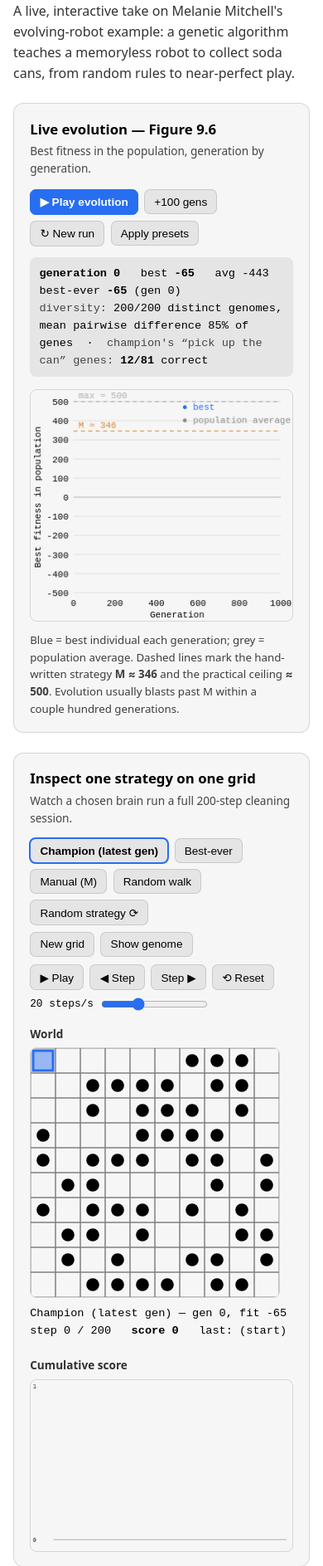
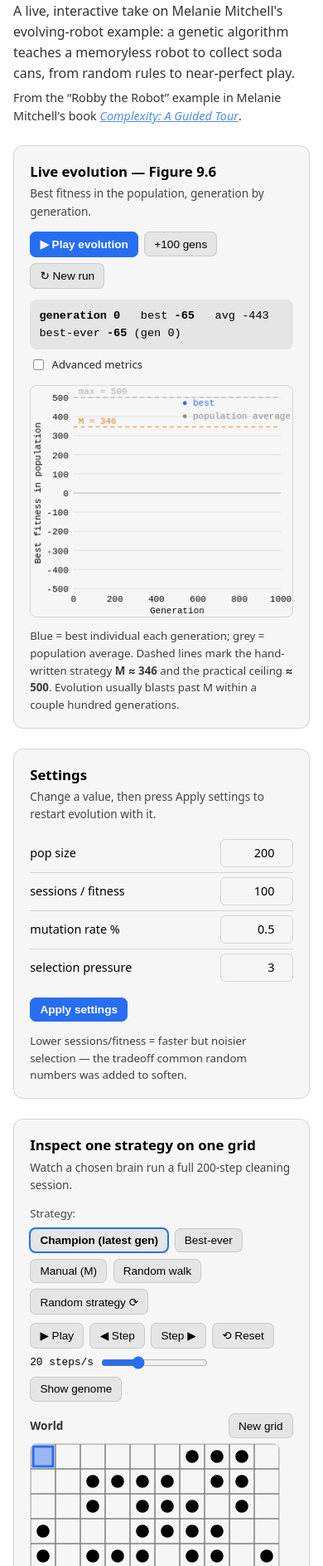
Before and after one commit to egilq137/evolving-robby-genetic-algorithm, a website built with Vite: page evolve.html in a window 390 px wide. Shown: the part 113-2000 px from the top of the page at 83% size. Built offline with nearby package versions, Linux system fonts and the light colour scheme.

Commit message:
Improve evolution page UX (Norman design pass)
- Link to Mitchell's "Complexity: A Guided Tour" under the intro
- Move the apply action into the Settings box as a discoverable primary
  "Apply settings" button; add a "✓ Applied" confirmation on click
- Progressive disclosure: keep generation/best/avg/best-ever always
  visible, tuck diversity + pairwise-difference + pick-up-gene metrics
  behind an "Advanced metrics" toggle
- Regroup the inspect controls: label the strategy row, move "New grid"
  next to the world grid, move "Show genome" to the transport row
- Drop the jumpy "last: ..." readout and reserve its space to stop reflow
- Layout: lower two-column breakpoint (900->760px) so Settings stays
  beside the evolution panel on more widths; when stacked, order Settings
  right under the evolution panel instead of below the inspect panel

Co-Authored-By: Claude Opus 4.8 <noreply@anthropic.com>

```diff
--- a/evolve.html
+++ b/evolve.html
@@ -46,17 +46,11 @@
       /* two-column teaching layout: stage (left) + sidebar (right) */
       .layout {
         display: grid;
-        grid-template-columns: minmax(0, 1fr) 322px;
+        grid-template-columns: minmax(0, 1fr) 300px;
         gap: 1.5rem;
         align-items: start;
         margin-top: 1.5rem;
       }
-      @media (max-width: 900px) {
-        .layout {
-          grid-template-columns: 1fr;
-        }
-      }
-
       .stage {
         display: flex;
         flex-direction: column;
@@ -67,6 +61,32 @@
         display: flex;
         flex-direction: column;
         gap: 1.5rem;
+      }
+      /* When there isn't room for two columns, stack everything into one — but
+         dissolve the stage/sidebar wrappers (display: contents) so all four cards
+         become direct items we can reorder. Settings then sits right under the
+         evolution panel instead of below the tall inspect panel. Placed after the
+         .stage/.sidebar base rules so display:contents wins on source order. */
+      @media (max-width: 760px) {
+        .layout {
+          grid-template-columns: 1fr;
+        }
+        .stage,
+        .sidebar {
+          display: contents;
+        }
+        .card--evolution {
+          order: 1;
+        }
+        .card--settings {
+          order: 2;
+        }
+        .card--inspect {
+          order: 3;
+        }
+        .card--explainer {
+          order: 4;
+        }
       }
 
       .card {
@@ -189,6 +209,7 @@
         font-family: ui-monospace, monospace;
         font-size: 0.85rem;
         margin-top: 0.5rem;
+        min-height: 3.4em; /* reserve room for the two-line readout so it never reflows */
       }
 
       /* presets */
@@ -276,12 +297,18 @@
         genetic algorithm teaches a memoryless robot to collect soda cans, from
         random rules to near-perfect play.
       </p>
+      <p class="intro" style="margin-top: 0.4rem; font-size: 0.9rem">
+        From the “Robby the Robot” example in Melanie Mitchell's book
+        <a href="https://academic.oup.com/book/51004" target="_blank" rel="noopener"
+          ><i>Complexity: A Guided Tour</i></a
+        >.
+      </p>
     </header>
 
     <main class="layout">
       <!-- LEFT: the simulations and their controls -->
       <div class="stage">
-        <section class="card">
+        <section class="card card--evolution">
           <h2>Live evolution — Figure 9.6</h2>
           <p class="sub">Best fitness in the population, generation by generation.</p>
 
@@ -289,11 +316,20 @@
             <button id="runPause" class="primary">▶ Play evolution</button>
             <button id="evolve100">+100 gens</button>
             <span style="flex: 1"></span>
-            <button id="reseed" title="new random run with the current presets">↻ New run</button>
-            <button id="apply" title="restart from seed 1 with the current presets">Apply presets</button>
+            <button id="reseed" title="new random run with the current settings">↻ New run</button>
           </div>
 
           <div id="stats" class="stats">initializing…</div>
+
+          <div class="row" style="margin: -0.4rem 0 0.9rem">
+            <label
+              style="display: inline-flex; align-items: center; gap: 0.4rem; font-size: 0.82rem; opacity: 0.85; cursor: pointer"
+            >
+              <input id="advancedToggle" type="checkbox" style="accent-color: var(--accent)" />
+              Advanced metrics
+            </label>
+          </div>
+          <div id="advancedStats" class="stats" style="display: none"></div>
 
           <div class="plot-wrap">
             <canvas id="plot" width="820" height="380"></canvas>
@@ -307,14 +343,13 @@
           </p>
         </section>
 
-        <section class="card">
+        <section class="card card--inspect">
           <h2>Inspect one strategy on one grid</h2>
           <p class="sub">Watch a chosen brain run a full 200-step cleaning session.</p>
 
-          <div class="row" id="traceButtons"></div>
-          <div class="row" style="margin-top: 0.5rem">
-            <button id="newGrid">New grid</button>
-            <button id="toggleGenome">Show genome</button>
+          <div class="row" style="align-items: baseline">
+            <span style="font-size: 0.82rem; opacity: 0.72; margin-right: 0.1rem">Strategy:</span>
+            <span class="row" id="traceButtons" style="gap: 0.45rem"></span>
           </div>
 
           <div class="row transport">
@@ -324,6 +359,8 @@
             <button id="resetTrace">⟲ Reset</button>
             <span class="mono" id="speedLabel" style="font-size: 0.8rem"></span>
             <input id="speed" type="range" min="1" max="60" value="20" />
+            <span style="flex: 1"></span>
+            <button id="toggleGenome">Show genome</button>
           </div>
 
           <div id="genomePanel" style="display: none; margin-top: 0.8rem">
@@ -342,7 +379,13 @@
 
           <div class="trace-panels">
             <div>
-              <h3>World</h3>
+              <div
+                class="row"
+                style="justify-content: space-between; align-items: baseline; margin-bottom: 0.4rem"
+              >
+                <h3 style="margin: 0">World</h3>
+                <button id="newGrid" title="scatter a fresh random layout of cans">New grid</button>
+              </div>
               <canvas id="world" width="300" height="300"></canvas>
               <div id="traceReadout"></div>
             </div>
@@ -356,20 +399,25 @@
 
       <!-- RIGHT: presets and the explainer -->
       <aside class="sidebar">
-        <section class="card">
-          <h2>Presets</h2>
-          <p class="sub">Applied when you start a New run or Apply presets.</p>
+        <section class="card card--settings">
+          <h2>Settings</h2>
+          <p class="sub">Change a value, then press Apply settings to restart evolution with it.</p>
           <label class="field">pop size <input id="popSize" type="number" value="200" min="10" step="10" /></label>
           <label class="field">sessions / fitness <input id="numSessions" type="number" value="100" min="1" step="10" /></label>
           <label class="field">mutation rate % <input id="mutationRate" type="number" value="0.5" min="0" step="0.1" /></label>
           <label class="field" title="How many random individuals compete for each parent slot. Higher = stronger pull toward the current best; 1 = no selection.">selection pressure <input id="tournamentK" type="number" value="3" min="1" step="1" /></label>
+          <div class="row" style="margin-top: 0.8rem">
+            <button id="apply" class="primary" title="restart from seed 1 with the current settings">
+              Apply settings
+            </button>
+          </div>
           <p class="caption">
             Lower sessions/fitness = faster but noisier selection — the tradeoff
             common random numbers was added to soften.
           </p>
         </section>
 
-        <section class="card explainer">
+        <section class="card explainer card--explainer">
           <h2>What is this?</h2>
           <p>
             Robby lives on a 10×10 grid littered with cans. He sees only his own
@@ -382,7 +430,7 @@
           <h3>How to use it</h3>
           <ol>
             <li>Press <b>Play evolution</b> (or <b>+100 gens</b>) and watch best fitness climb past M.</li>
-            <li>Pause any time; tweak the presets and hit <b>New run</b> to compare.</li>
+            <li>Change a value under <b>Settings</b> and press <b>Apply settings</b> to compare.</li>
             <li>Below, pick <b>Champion</b> and step through a session to see how the evolved robot behaves.</li>
           </ol>
 
--- a/src/viz/evolve.ts
+++ b/src/viz/evolve.ts
@@ -306,16 +306,27 @@ function renderPlot(): void {
   ctx.fillText("● population average", W - padR - 120, padT + 26);
 }
 
+let advancedMetrics = false;
+
 function renderStats(): void {
   const latest = history[history.length - 1];
-  const distinct = distinctCount(population);
-  const ham = meanHamming(population, metricRng);
-  const pick = pickUpGeneScore(champion);
   $("stats").innerHTML =
     `<b>generation ${generation}</b>` +
     ` &nbsp; best <b>${latest.best.toFixed(0)}</b>` +
     ` &nbsp; avg ${latest.avg.toFixed(0)}` +
-    ` &nbsp; best-ever <b>${bestEverFitness.toFixed(0)}</b> (gen ${bestEverGen})<br>` +
+    ` &nbsp; best-ever <b>${bestEverFitness.toFixed(0)}</b> (gen ${bestEverGen})`;
+  renderAdvancedStats();
+}
+
+/** The opt-in diagnostic line: only computed and shown when the user asks for it. */
+function renderAdvancedStats(): void {
+  const box = $("advancedStats");
+  box.style.display = advancedMetrics ? "block" : "none";
+  if (!advancedMetrics) return;
+  const distinct = distinctCount(population);
+  const ham = meanHamming(population, metricRng);
+  const pick = pickUpGeneScore(champion);
+  box.innerHTML =
     `<span class="dim">diversity:</span> ${distinct}/${popSize} distinct genomes,` +
     ` mean pairwise difference ${(ham * 100).toFixed(0)}% of genes` +
     ` &nbsp;·&nbsp; <span class="dim">champion's “pick up the can” genes:</span> ` +
@@ -489,16 +500,12 @@ function renderTrace(): void {
   drawScore();
   updateGenomeHighlight();
   const cum = step === 0 ? 0 : trace[step - 1].cumulative;
-  const last =
-    step === 0
-      ? "(start)"
-      : `${ACTION_NAMES[trace[step - 1].action]} → ${trace[step - 1].reward >= 0 ? "+" : ""}${trace[step - 1].reward}`;
   let name = TRACE_STRATEGIES[traceIndex].name;
   if (name === RANDOM_STRAT) name += ` #${randomStratSeed}`;
   if (name === CHAMPION) name += ` — gen ${generation}, fit ${championFitness.toFixed(0)}`;
   if (name === BEST_EVER) name += ` — gen ${bestEverGen}, fit ${bestEverFitness.toFixed(0)}`;
   $("traceReadout").innerHTML =
-    `${name}<br>step ${step} / ${STEPS} &nbsp; <strong>score ${cum}</strong> &nbsp; last: ${last}`;
+    `${name}<br>step ${step} / ${STEPS} &nbsp; <strong>score ${cum}</strong>`;
   document.querySelectorAll("#traceButtons button").forEach((b, i) => {
     b.classList.toggle("active", i === traceIndex);
   });
@@ -603,6 +610,13 @@ function setup(): void {
     }
   });
 
+  // advanced-metrics toggle (progressive disclosure of the diagnostic line)
+  const advToggle = $("advancedToggle") as HTMLInputElement;
+  advToggle.addEventListener("change", () => {
+    advancedMetrics = advToggle.checked;
+    renderAdvancedStats();
+  });
+
   // evolution controls
   $("evolve100").addEventListener("click", () => evolveBy(100));
   $("runPause").addEventListener("click", toggleRun);
@@ -610,9 +624,18 @@ function setup(): void {
     readTunables();
     resetRun(Math.floor(Math.random() * 1e6));
   });
-  $("apply").addEventListener("click", () => {
+  const applyBtn = $("apply") as HTMLButtonElement;
+  let applyFeedbackTimer: number | undefined;
+  applyBtn.addEventListener("click", () => {
     readTunables();
     resetRun(1);
+    // Feedback: acknowledge that the settings were applied and evolution restarted.
+    if (applyFeedbackTimer !== undefined) clearTimeout(applyFeedbackTimer);
+    applyBtn.textContent = "✓ Applied";
+    applyFeedbackTimer = window.setTimeout(() => {
+      applyBtn.textContent = "Apply settings";
+      applyFeedbackTimer = undefined;
+    }, 1300);
   });
 
   // trace controls
```
